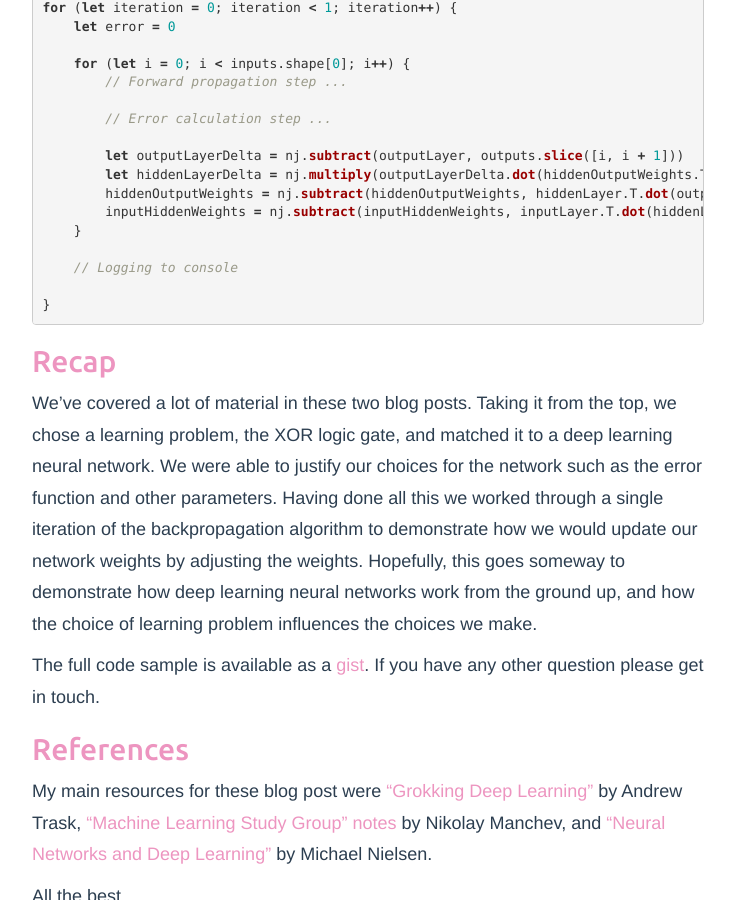
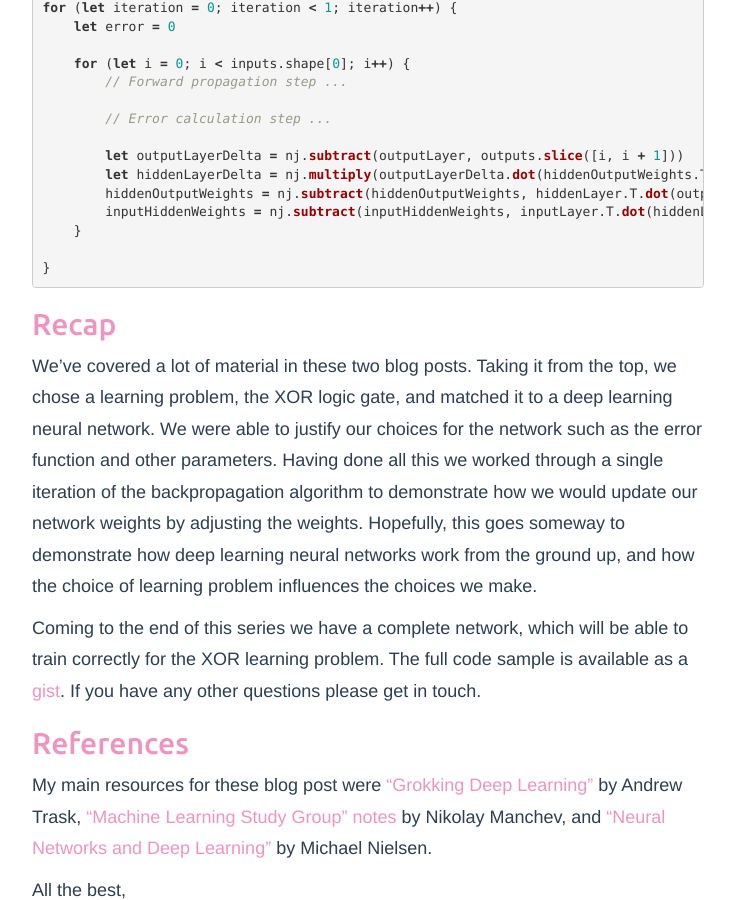
Before and after one commit to tpgmartin/tpgmartin.github.io, a Jekyll site: the page built from _posts/2017-07-02-neural-networks-from-scratch-part-2-backpropagation.md, in a window 1280 px wide and 900 px high, scrolled down 11175 px. Shown: the whole window, without its empty margins (272-1007 px from the left). Built offline with Jekyll 4.4.1, drawn with Linux system fonts in a browser that asks for light colours; comment, search, counter and statistics services are not loaded.

Commit message:
Small update

```diff
--- a/_posts/2017-07-02-neural-networks-from-scratch-part-2-backpropagation.md
+++ b/_posts/2017-07-02-neural-networks-from-scratch-part-2-backpropagation.md
@@ -232,8 +232,6 @@ for (let iteration = 0; iteration < 1; iteration++) {
         inputHiddenWeights = nj.subtract(inputHiddenWeights, inputLayer.T.dot(hiddenLayerDelta).multiply(alpha))
     }
 
-    // Logging to console
-
 }
 {% endhighlight %}
 
@@ -241,7 +239,7 @@ for (let iteration = 0; iteration < 1; iteration++) {
 
 We've covered a lot of material in these two blog posts. Taking it from the top, we chose a learning problem, the XOR logic gate, and matched it to a deep learning neural network. We were able to justify our choices for the network such as the error function and other parameters. Having done all this we worked through a single iteration of the backpropagation algorithm to demonstrate how we would update our network weights by adjusting the weights. Hopefully, this goes someway to demonstrate how deep learning neural networks work from the ground up, and how the choice of learning problem influences the choices we make.
 
-The full code sample is available as a [gist](https://gist.github.com/tpgmartin/e3c81565f2a161d7fd2370c2ea870cad). If you have any other question please get in touch.
+Coming to the end of this series we have a complete network, which will be able to train correctly for the XOR learning problem. The full code sample is available as a [gist](https://gist.github.com/tpgmartin/e3c81565f2a161d7fd2370c2ea870cad). If you have any other questions please get in touch.
 
 ## References
 
```
